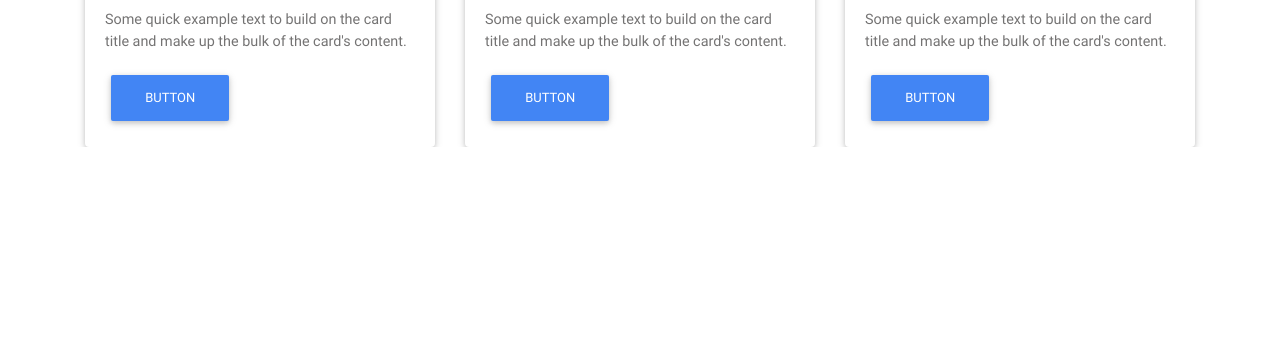
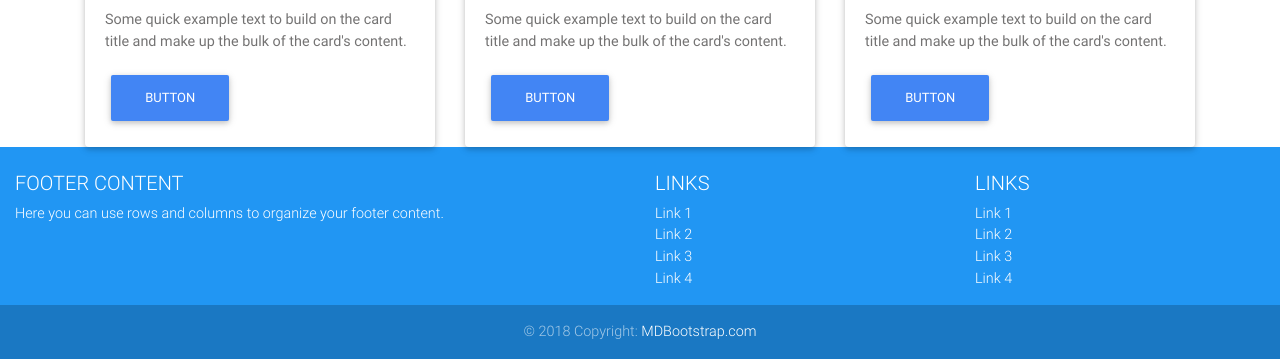
Before and after one commit to alvalle09/MDBootstrap_Tut, a plain HTML site: page index.html in a window 1280 px wide. Shown: the part 747-1106 px from the top of the page. Before the commit the page ends 894 px from the top, so only its background shows below. Drawn offline with Linux system fonts and the light colour scheme.

Commit message:
adding mdbootstrap footer section

```diff
--- a/index.html
+++ b/index.html
@@ -246,7 +246,82 @@
     <!--Main layout-->
 
     <!--Footer-->
-    <footer></footer>
+    <!-- Footer -->
+    <footer class="page-footer font-small blue pt-4">
+      <!-- Footer Links -->
+      <div class="container-fluid text-center text-md-left">
+        <!-- Grid row -->
+        <div class="row">
+          <!-- Grid column -->
+          <div class="col-md-6 mt-md-0 mt-3">
+            <!-- Content -->
+            <h5 class="text-uppercase">Footer Content</h5>
+            <p>
+              Here you can use rows and columns to organize your footer content.
+            </p>
+          </div>
+          <!-- Grid column -->
+
+          <hr class="clearfix w-100 d-md-none pb-3" />
+
+          <!-- Grid column -->
+          <div class="col-md-3 mb-md-0 mb-3">
+            <!-- Links -->
+            <h5 class="text-uppercase">Links</h5>
+
+            <ul class="list-unstyled">
+              <li>
+                <a href="#!">Link 1</a>
+              </li>
+              <li>
+                <a href="#!">Link 2</a>
+              </li>
+              <li>
+                <a href="#!">Link 3</a>
+              </li>
+              <li>
+                <a href="#!">Link 4</a>
+              </li>
+            </ul>
+          </div>
+          <!-- Grid column -->
+
+          <!-- Grid column -->
+          <div class="col-md-3 mb-md-0 mb-3">
+            <!-- Links -->
+            <h5 class="text-uppercase">Links</h5>
+
+            <ul class="list-unstyled">
+              <li>
+                <a href="#!">Link 1</a>
+              </li>
+              <li>
+                <a href="#!">Link 2</a>
+              </li>
+              <li>
+                <a href="#!">Link 3</a>
+              </li>
+              <li>
+                <a href="#!">Link 4</a>
+              </li>
+            </ul>
+          </div>
+          <!-- Grid column -->
+        </div>
+        <!-- Grid row -->
+      </div>
+      <!-- Footer Links -->
+
+      <!-- Copyright -->
+      <div class="footer-copyright text-center py-3">
+        © 2018 Copyright:
+        <a href="https://mdbootstrap.com/education/bootstrap/">
+          MDBootstrap.com</a
+        >
+      </div>
+      <!-- Copyright -->
+    </footer>
+    <!-- Footer -->
     <!--Footer-->
 
     <!-- SCRIPTS -->
```
